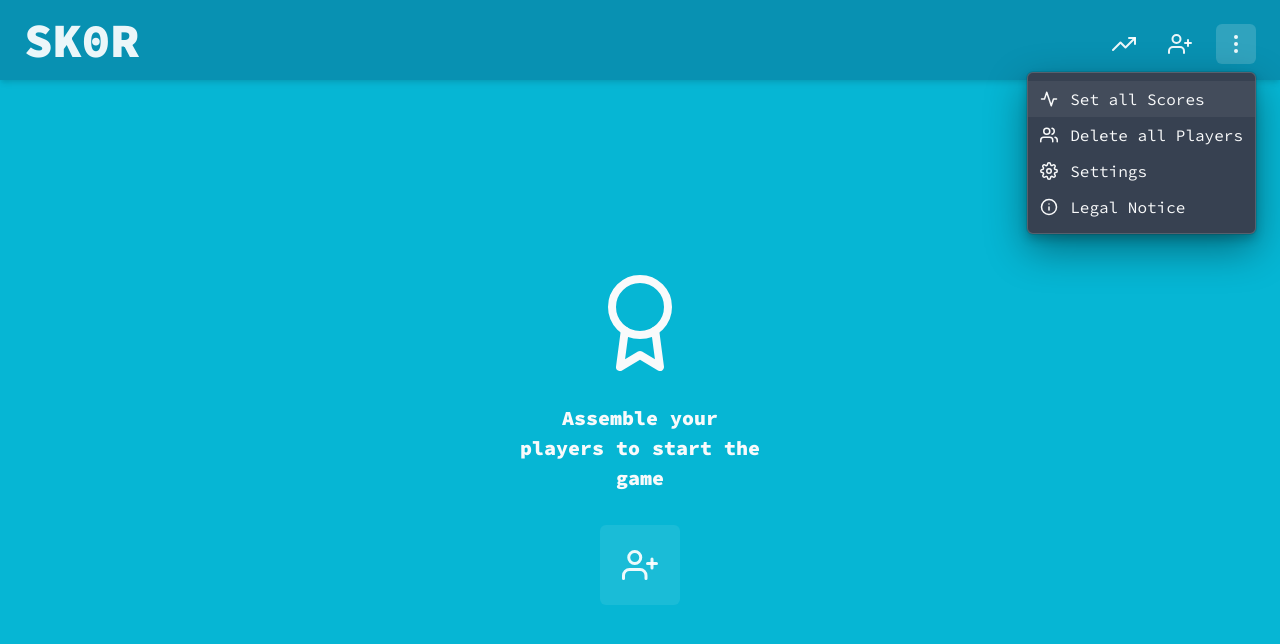
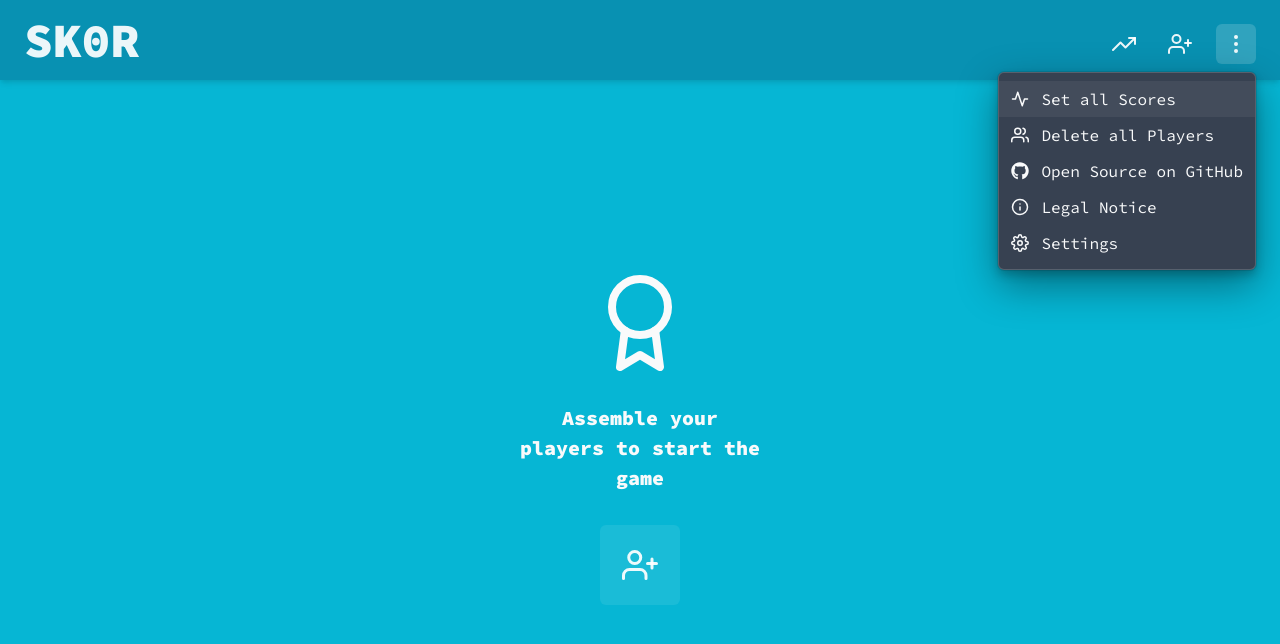
Before and after one commit to TimKolberger/skor, a React (Vite) app: page / in a window 1280 px wide. Both pictures are taken after a click on the button 1236 px from the left and 44 px from the top of the page. Shown: the top 644 px of the page. Built offline with nearby package versions, Linux system fonts and the light colour scheme.

Commit message:
feat: add link to github repo

```diff
--- a/src/feature/navigation/linker.ts
+++ b/src/feature/navigation/linker.ts
@@ -11,4 +11,6 @@ export const linker = createLinker({
 
   settings: "/settings",
   legalNotice: "/legal-notice",
+
+  githubRepo: "https://github.com/TimKolberger/skor",
 } as const)
--- a/src/feature/scores/GameScoresHeader.tsx
+++ b/src/feature/scores/GameScoresHeader.tsx
@@ -8,6 +8,7 @@ import {
   MenuList,
 } from "@chakra-ui/react"
 import * as React from "react"
+import { FaGithub } from "react-icons/fa"
 import {
   FiActivity,
   FiInfo,
@@ -82,11 +83,11 @@ export const GameScoresHeader = ({
                 Delete all Players
               </MenuItem>
               <MenuItem
-                icon={<Icon as={FiSettings} fontSize="lg" display="block" />}
+                icon={<Icon as={FaGithub} fontSize="lg" display="block" />}
                 as={Link}
-                to={linker.settings()}
+                to={linker.githubRepo()}
               >
-                Settings
+                Open Source on GitHub
               </MenuItem>
               <MenuItem
                 icon={<Icon as={FiInfo} fontSize="lg" display="block" />}
@@ -95,6 +96,13 @@ export const GameScoresHeader = ({
               >
                 Legal Notice
               </MenuItem>
+              <MenuItem
+                icon={<Icon as={FiSettings} fontSize="lg" display="block" />}
+                as={Link}
+                to={linker.settings()}
+              >
+                Settings
+              </MenuItem>
             </MenuList>
           </Menu>
         </chakra.li>
```
